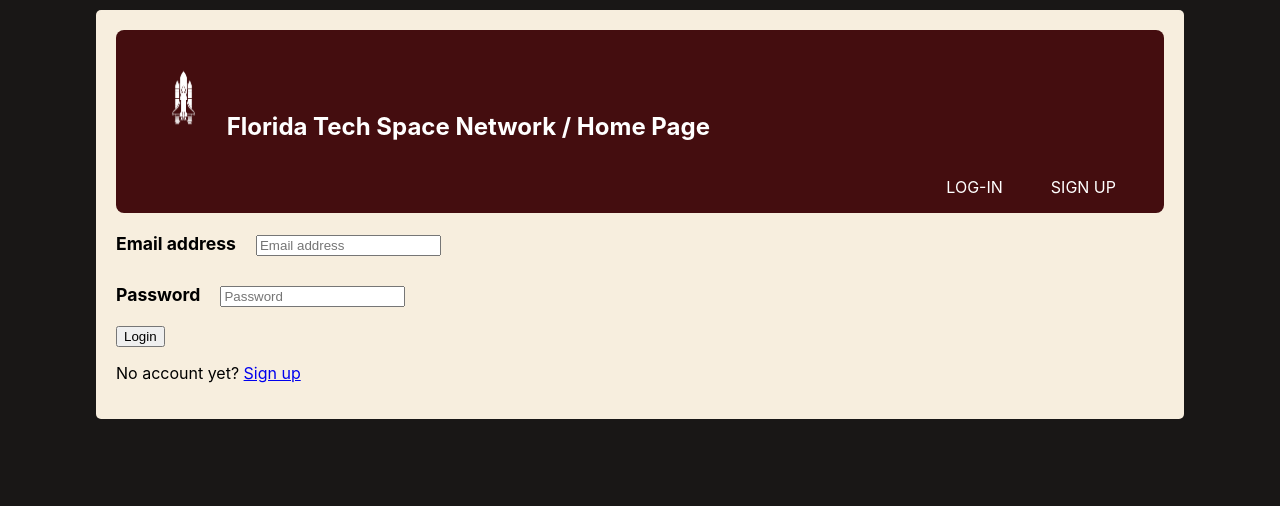
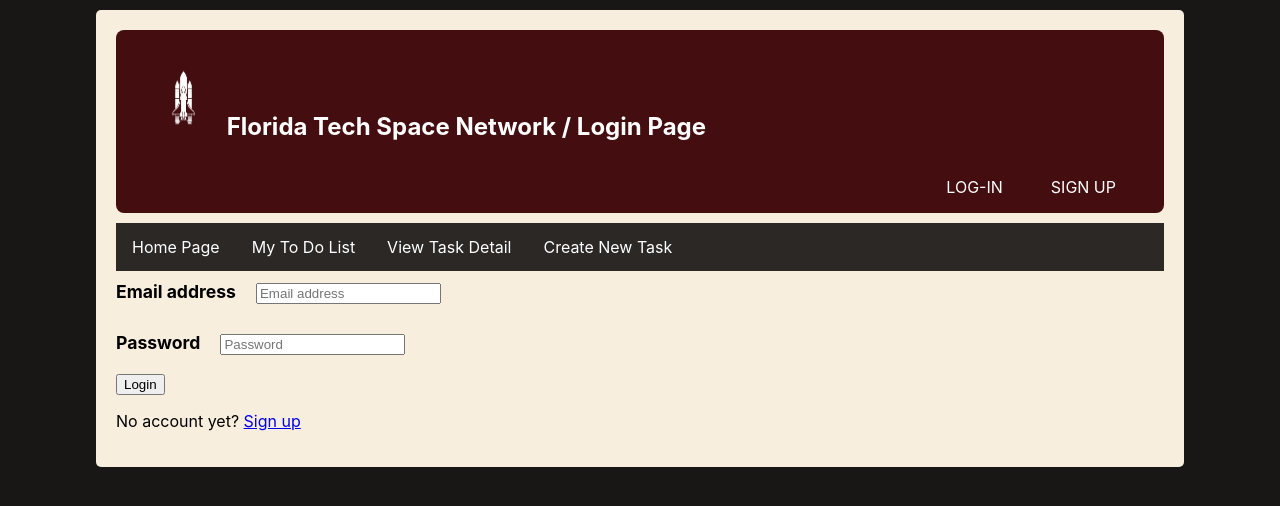
Before and after one commit to AXRegister/Milestone2_Group5_v3, a React (Create React App) app: page /Login in a window 1280 px wide. Shown: the top 506 px of the page. Built offline with nearby package versions, Linux system fonts and the light colour scheme.

Commit message:
Added nav bar and changed title to fit current pg

```diff
--- a/src/Login.js
+++ b/src/Login.js
@@ -36,13 +36,14 @@ const Login = () => {
                     <div class="container">
                         <header>
                             <div class="innerHeader">
-                            <h1><img class="logo" src={logo} alt="rocketshiplogo"/>  Florida Tech Space Network / Home Page</h1>
+                            <h1><img class="logo" src={logo} alt="rocketshiplogo"/>  Florida Tech Space Network / Login Page</h1>
                             <div class="usernav">
                             <a class="usernav" href="Login">Log-In</a>
                             <a class="usernav" href="Signup">Sign Up</a>
                             </div>
                     </div>
                         </header>
+                        <Nav></Nav>
 
                         <form>
                             <div>
--- a/src/Signup.js
+++ b/src/Signup.js
@@ -41,13 +41,14 @@ const Signup = () => {
                 <div>
                 <header>
                         <div class="innerHeader">
-                            <h1><img class="logo" src={logo} alt="rocketshiplogo"/>  Florida Tech Space Network / Home Page</h1>
+                            <h1><img class="logo" src={logo} alt="rocketshiplogo"/>  Florida Tech Space Network / Sign-Up Page</h1>
                             <div class="usernav">
                             <a class="usernav" href="Login">Log-In</a>
                             <a class="usernav" href="Signup">Sign Up</a>
                         </div>
                 </div>
                     </header>
+                    <Nav></Nav>
                     <form>
                         <div>
                             <label htmlFor="email-address">
```
